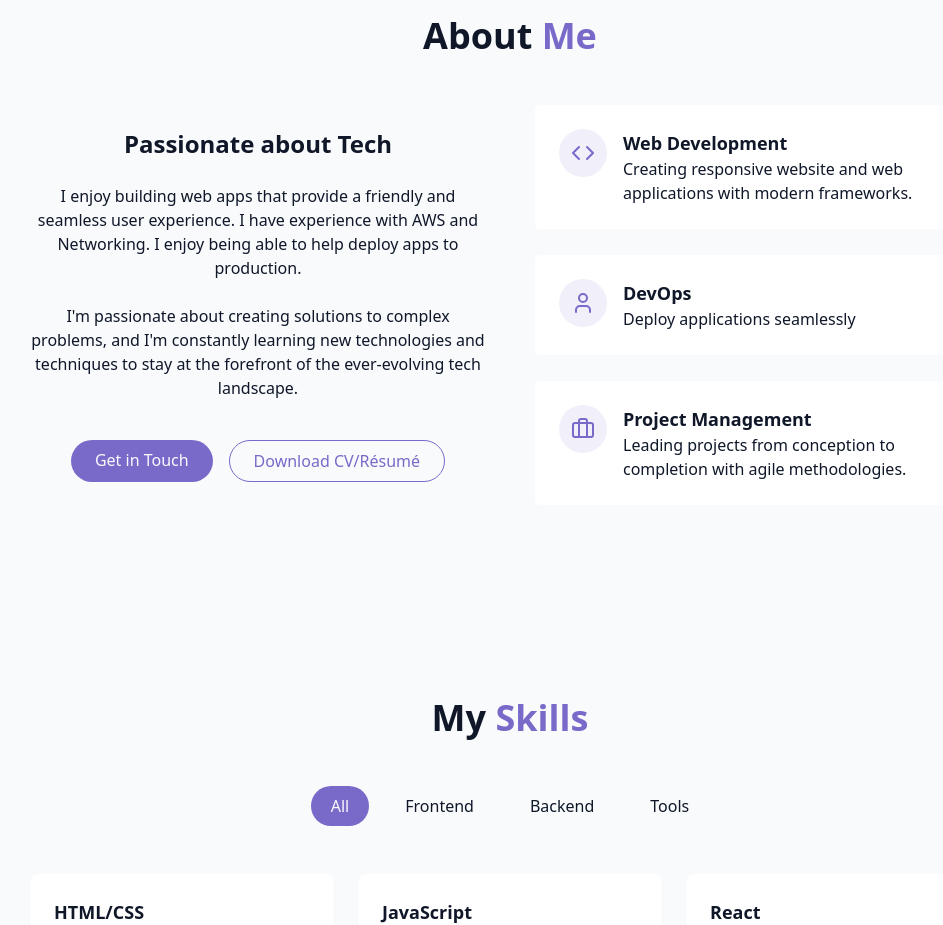
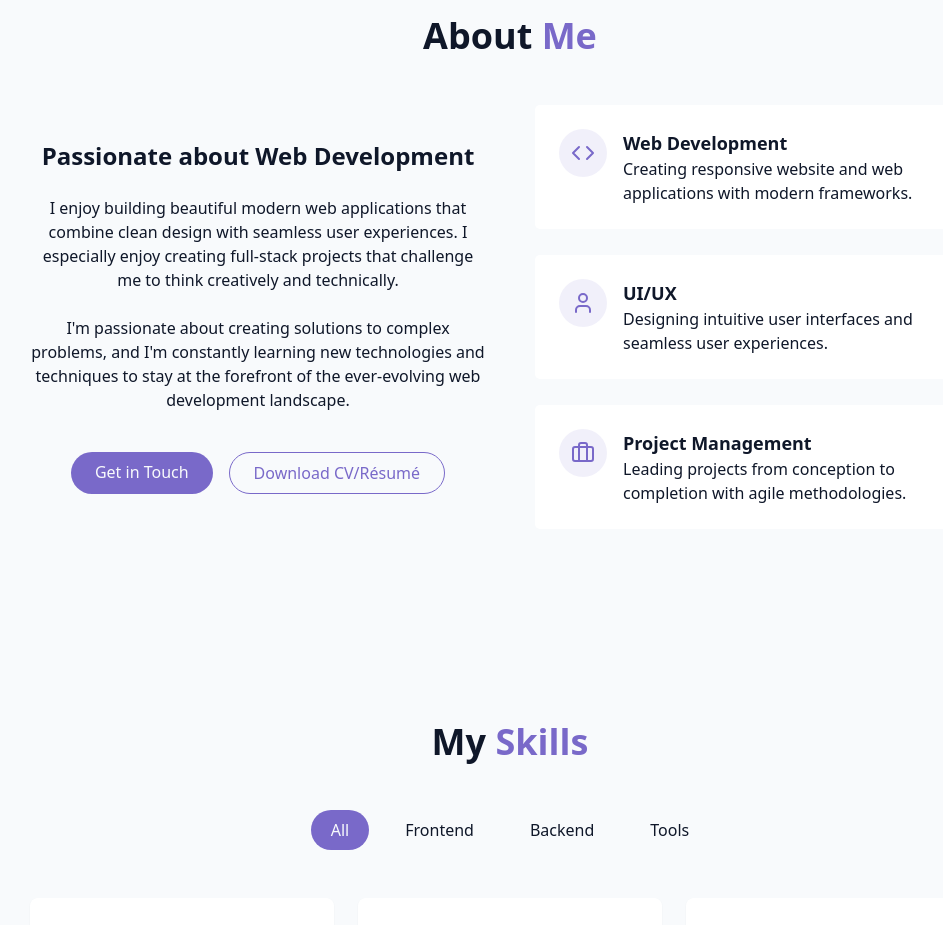
Before and after one commit to alexis-bustos/my-portfolio, a React (Vite) app: page / in a window 1280 px wide. Shown: the part 880-1805 px from the top of the page, without its empty margins (130-1073 px from the left). Built offline with nearby package versions, Linux system fonts and the light colour scheme.

Commit message:
updated about me section

```diff
--- a/src/components/AboutSection.jsx
+++ b/src/components/AboutSection.jsx
@@ -12,16 +12,19 @@ export const AboutSection = () => {
 
         <div className="grid grid-cols-1 md:grid-cols-2 gap-12 items-center">
           <div className="space-y-6">
-            <h3 className="text-2xl font-semibold">Passionate about Tech</h3>
+            <h3 className="text-2xl font-semibold">
+              Passionate about Web Development
+            </h3>
             <p className="text-muted-foreground">
-              I enjoy building web apps that provide a friendly and seamless
-              user experience. I have experience with AWS and Networking. I
-              enjoy being able to help deploy apps to production.
+              I enjoy building beautiful modern web applications that combine
+              clean design with seamless user experiences. I especially enjoy
+              creating full-stack projects that challenge me to think creatively
+              and technically.
             </p>
             <p className="text-muted-foreground">
               I'm passionate about creating solutions to complex problems, and
               I'm constantly learning new technologies and techniques to stay at
-              the forefront of the ever-evolving tech landscape.
+              the forefront of the ever-evolving web development landscape.
             </p>
 
             <div className="flex flex-col sm:flex-row gap-4 pt-4 justify-center">
@@ -57,9 +60,10 @@ export const AboutSection = () => {
                   <User className="h-6 w-6 text-primary" />
                 </div>
                 <div className="text-left">
-                  <h4 className="font-semibold text-lg">DevOps</h4>
+                  <h4 className="font-semibold text-lg">UI/UX</h4>
                   <p className="text-muted-foreground">
-                    Deploy applications seamlessly
+                    Designing intuitive user interfaces and seamless user
+                    experiences.
                   </p>
                 </div>
               </div>
```
